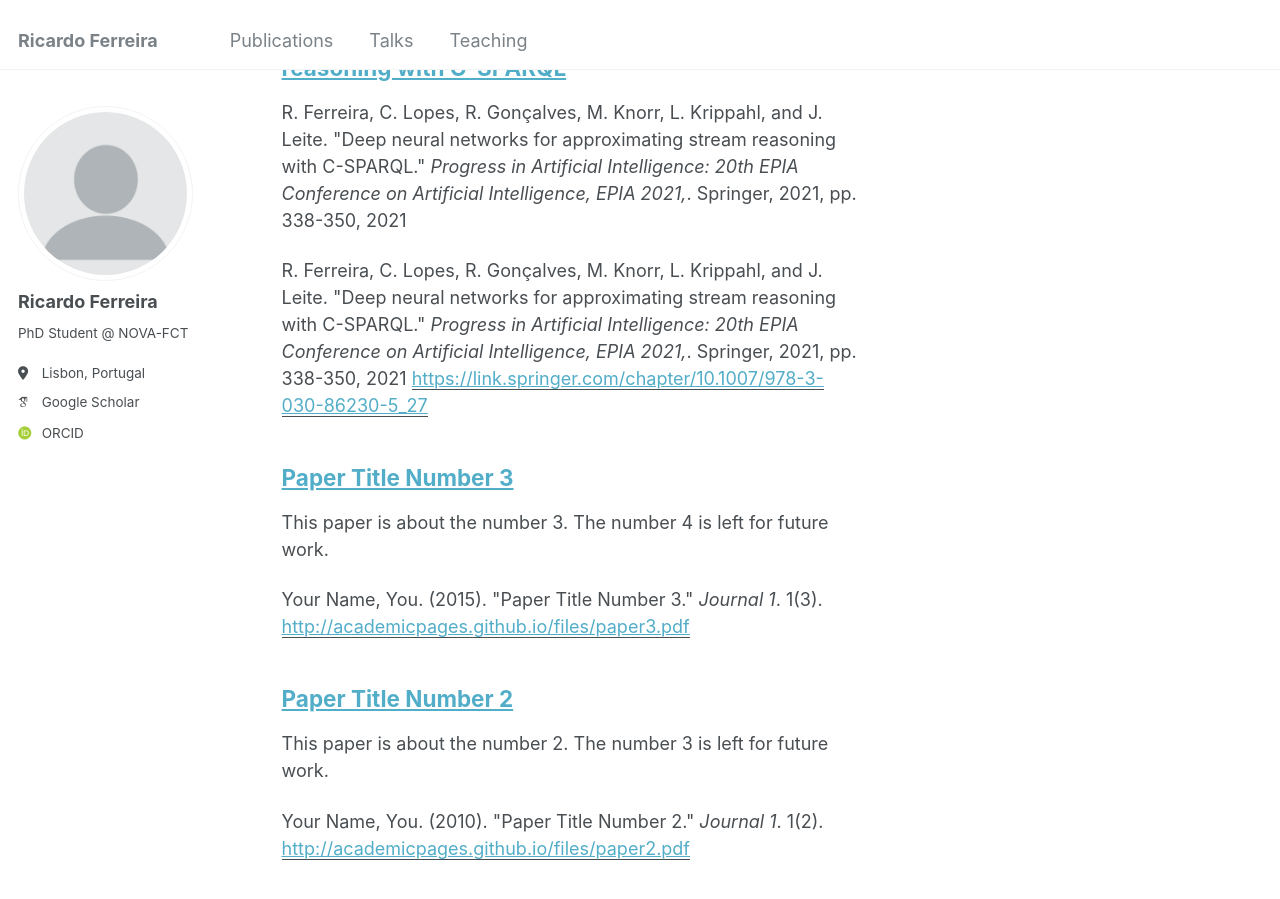
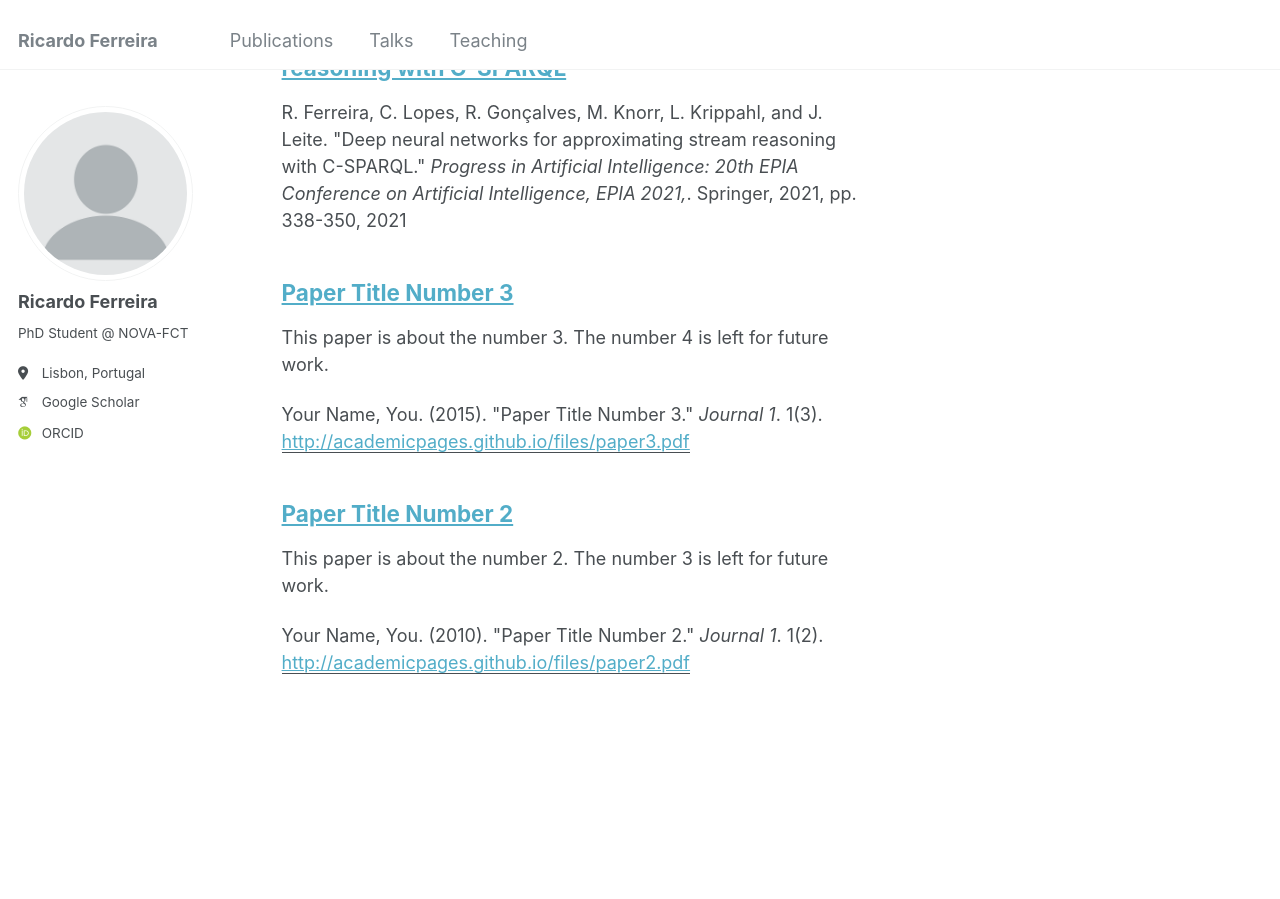
Before and after one commit to ricardojnf/ricardojnf.github.io, a Jekyll site: the page built from _pages/publications.md, in a window 1280 px wide and 900 px high, scrolled down 347 px. Built offline with Jekyll 4.4.1, drawn with Linux system fonts in a browser that asks for light colours; some web fonts are replaced.

Commit message:
Update 2021-09-07-csparql.md

```diff
--- a/_publications/2021-09-07-csparql.md
+++ b/_publications/2021-09-07-csparql.md
@@ -1,14 +1,15 @@
 ---
 title: "Deep neural networks for approximating stream reasoning with C-SPARQL"
 collection: publications
-category: manuscripts
 permalink: /publication/2021-09-07-csparql
-excerpt: 'R. Ferreira, C. Lopes, R. Gonçalves, M. Knorr, L. Krippahl, and J. Leite. &quot;Deep neural networks for approximating stream reasoning with C-SPARQL.&quot; <i>Progress in Artificial Intelligence: 20th EPIA Conference on Artificial Intelligence, EPIA 2021,</i>. Springer, 2021, pp. 338-350, 2021'
+excerpt: ''
 date: 2021-09-07
-venue: '20th EPIA Conference on Artificial Intelligence (EPIA 2021)'
-slidesurl: ''
-paperurl: 'https://link.springer.com/chapter/10.1007/978-3-030-86230-5_27'
+paperurl: ''
 citation: 'R. Ferreira, C. Lopes, R. Gonçalves, M. Knorr, L. Krippahl, and J. Leite. &quot;Deep neural networks for approximating stream reasoning with C-SPARQL.&quot; <i>Progress in Artificial Intelligence: 20th EPIA Conference on Artificial Intelligence, EPIA 2021,</i>. Springer, 2021, pp. 338-350, 2021'
+paperoglink: '[https://mathematicsinindustry.springeropen.com/articles/10.1186/s13362-022-00130-1](https://link.springer.com/chapter/10.1007/978-3-030-86230-5_27)'
 ---
 
+Abstract
+--------
+
 The amount of information produced, whether by newspapers, blogs and social networks, or by monitoring systems, is increasing rapidly. Processing all this data in real-time, while taking into consideration advanced knowledge about the problem domain, is challenging, but required in scenarios where assessing potential risks in a timely fashion is critical. C-SPARQL, a language for continuous queries over streams of RDF data, is one of the more prominent approaches in stream reasoning that provides such continuous inference capabilities over dynamic data that go beyond mere stream processing. However, it has been shown that, in the presence of huge amounts of data, C-SPARQL may not be able to answer queries in time, in particular when the frequency of incoming data is higher than the time required for reasoning with that data. In this paper, we investigate whether reasoning with C-SPARQL can be approximated using Recurrent Neural Networks and Convolutional Neural Networks, two neural network architectures that have been shown to be well-suited for time series forecasting and time series classification, to leverage on their higher processing speed once the network has been trained. We consider a variety of different kinds of queries and obtain overall positive results with high accuracies while improving processing time often by several orders of magnitude.
```
